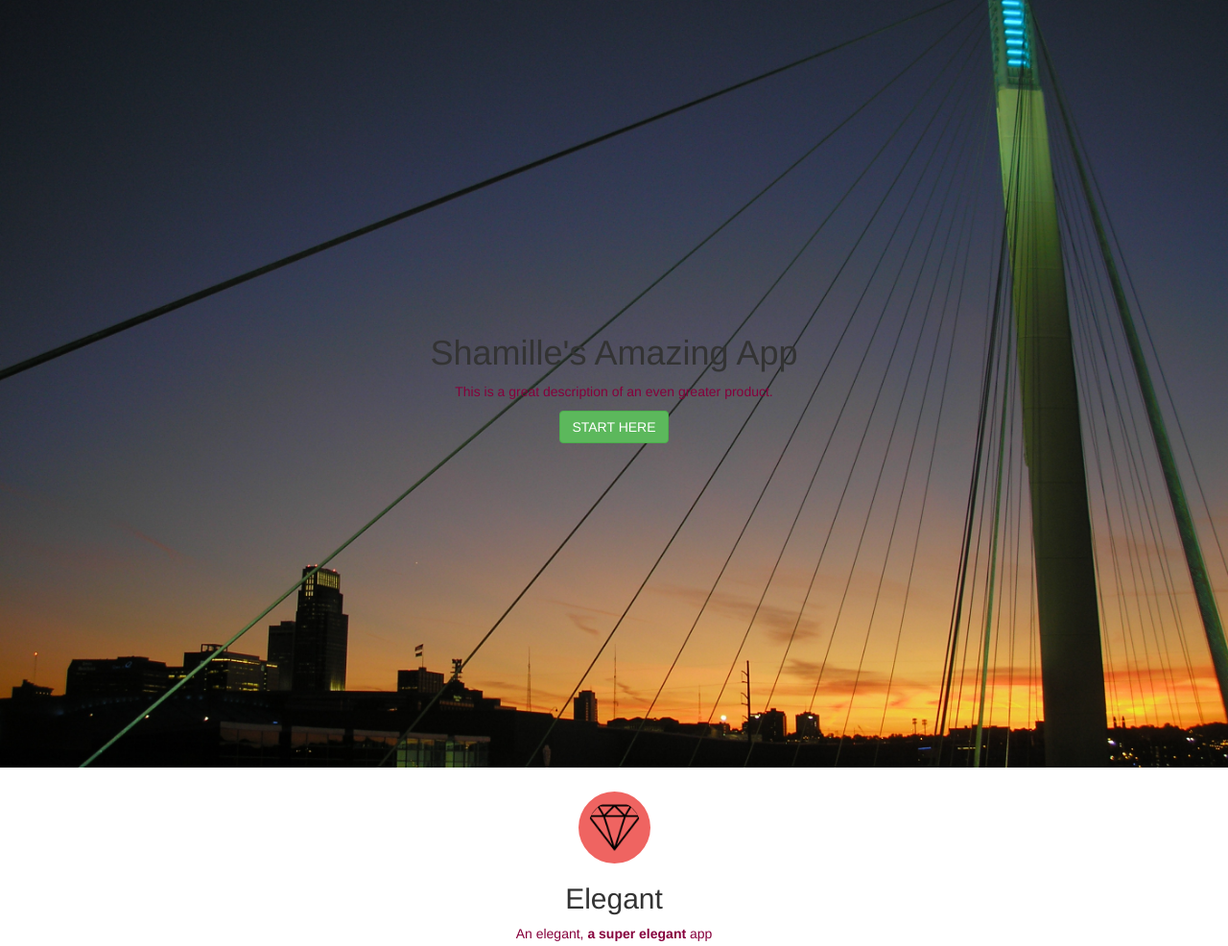
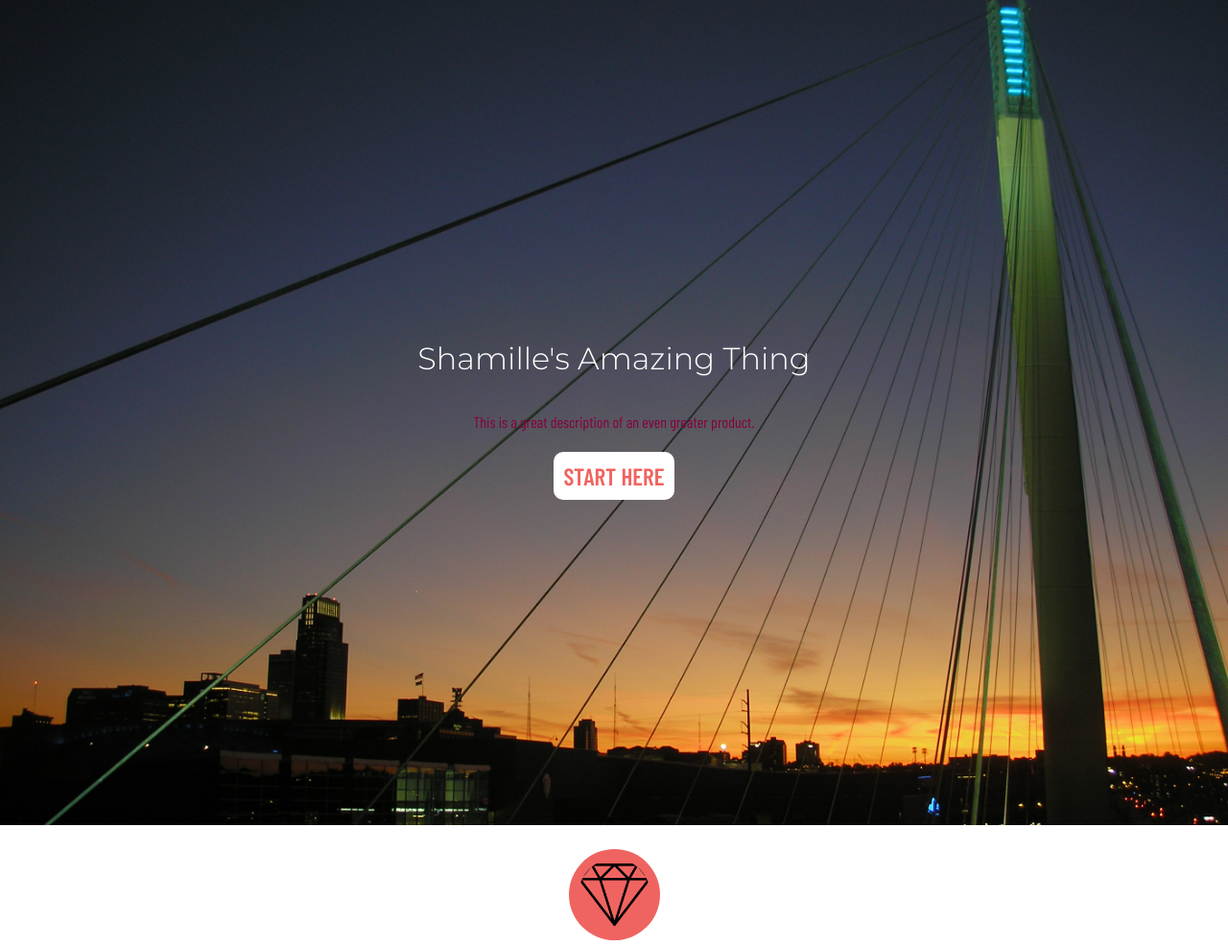
Before and after one commit to shamillewrather/landing-shamille, a plain HTML site: page index.html in a window 1280 px wide. Shown: the top 986 px of the page at 96% size. Drawn offline with nearby package versions, Linux system fonts and the light colour scheme; a web font is replaced by a local one.

Commit message:
got rid of bootstrap

```diff
--- a/index.html
+++ b/index.html
@@ -8,21 +8,21 @@
 	  	<link rel="stylesheet" href="https://maxcdn.bootstrapcdn.com/font-awesome/4.4.0/css/font-awesome.min.css">
 
 	  	<!-- BOOTSTRAP -->
-	  	<meta http-equiv="X-UA-Compatible" content="IE=edge">
-	  	<meta name="viewport" content="width=device-width, initial-scale=1">
-	  	<link rel="stylesheet" href="https://maxcdn.bootstrapcdn.com/bootstrap/3.2.0/css/bootstrap.min.css">
+	<!--   	<meta http-equiv="X-UA-Compatible" content="IE=edge">
+	  	<meta name="viewport" content="width=device-width, initial-scale=1"> -->
+	  	<!-- <link rel="stylesheet" href="https://maxcdn.bootstrapcdn.com/bootstrap/3.2.0/css/bootstrap.min.css"> -->
 	</head>
 
 	<body>
 		<div id="my_header">
-			<h1>Shamille's Amazing App</h1>
+			<h1>Shamille's Amazing Thing</h1>
 			<p>This is a great description of an even greater product.</p>
 			<p>
-				<a href="#" class="btn btn-success">Start here</a>
+				<a href="#site" class="btn">Start here</a>
 			</p>
 		</div>
 
-		<div class="item">
+		<div class="item" id="site">
 			<img src="img/elegant.png" width="75">
 			<h2>Elegant</h2>
 			<p>An elegant, <strong>a super elegant </strong>app</p>
@@ -48,7 +48,7 @@
 
 		<div id="my_footer">
 	  		<p>This the landing page of an amazing app by ©Shamille</p>
-	  		<ul class="list-inline">
+	  		<ul>
 			  <li><a href="#"><i class="fa fa-youtube"></i></a></li>
 			  <li><a href="#"><i class="fa fa-facebook"></i></a></li>
 			  <li><a href="#"><i class="fa fa-twitter"></i></a></li>
--- a/style.css
+++ b/style.css
@@ -1,7 +1,5 @@
 body {
   margin: 0;
-  background-color: black;
-  font-size: 100px;
   font-family: 'Barlow Condensed', sans-serif;
 }
 
@@ -35,7 +33,6 @@ a:hover {
 }
 
 #my_header {
-
   display: flex;
   flex-direction: column;
   align-items: center;
@@ -45,6 +42,13 @@ a:hover {
   background: url("img/omaha.jpg") center;
   background-size: cover;
   height: 100vh;
+}
+.btn{
+  background-color: white;
+  padding: 10px;
+  font-weight: 600;
+  font-size: 25px;
+  border-radius: 10px;
 }
 
 .item{
```
